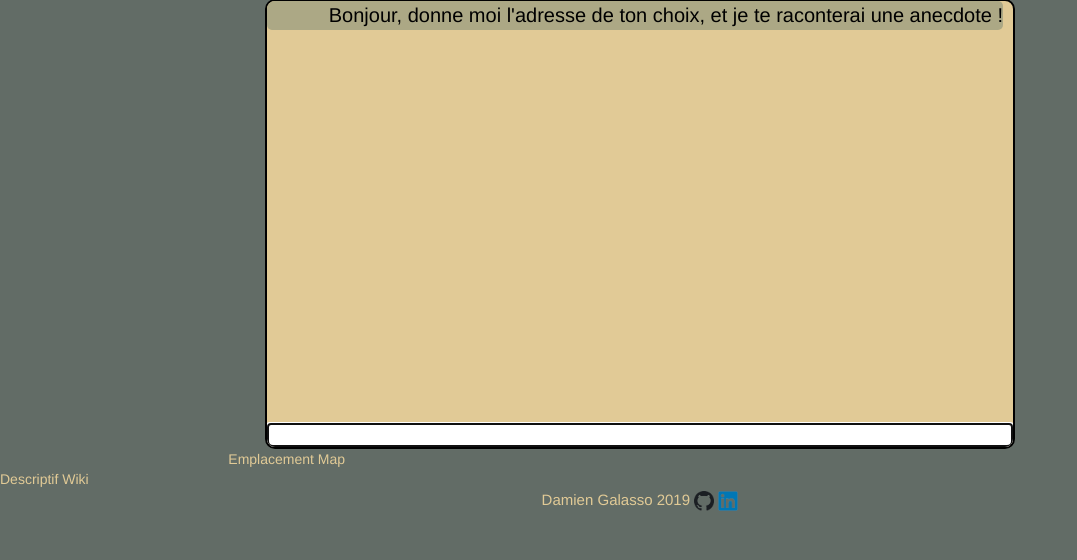
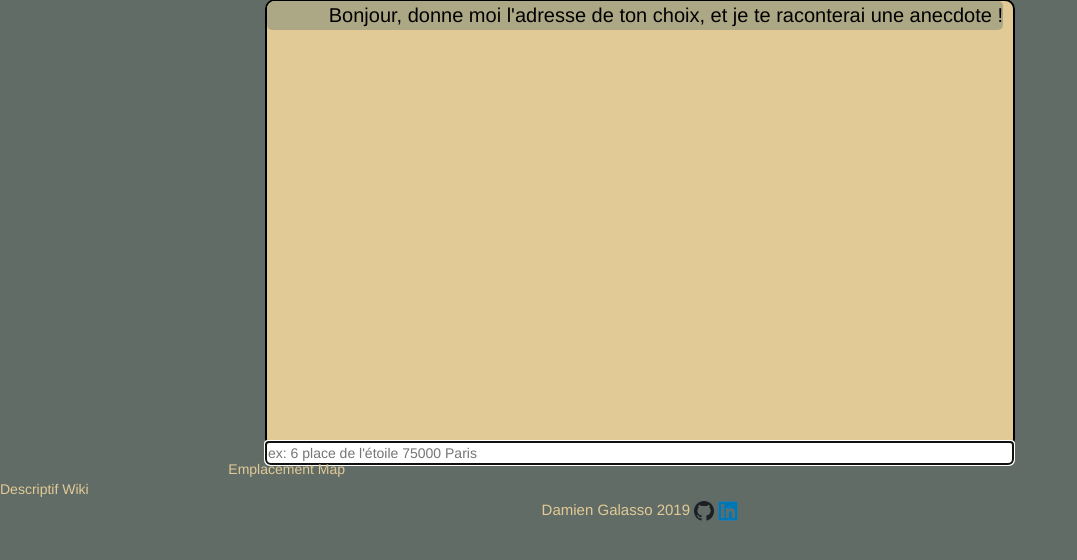
Before and after one commit to Seiph59/Projet7, a Flask app: page / in a window 1280 px wide. Shown: the part 204-764 px from the top of the page, without its empty margins (0-1077 px from the left). Run offline with Flask 2, Linux system fonts and the light colour scheme; some libraries are stand-ins or nearby versions.

Commit message:
Colors changed, chat improved

```diff
--- a/grandpy/appli/question_parser.py
+++ b/grandpy/appli/question_parser.py
@@ -13,7 +13,7 @@ class Parser():
 
     def sentence_parsed(self, sentence):
         list = sentence.split(" ")
-        if len(list) <= 1:
+        if len(list) < 1:
             raise AssertionError()
         path_parser = os.path.dirname(__file__)
         fpath = os.path.join(path_parser, '..', 'ressources', 'stop_words.json')
--- a/grandpy/static/css/style.css
+++ b/grandpy/static/css/style.css
@@ -29,6 +29,11 @@ body {
     text-align: center;
 }
 
+.map{
+    height: 50px;
+    width: 90%;
+}
+
 .grandpy_react{
     margin-right: 10px;
     text-align:right;
@@ -56,9 +61,8 @@ body {
 
 #question{
     position: absolute;
-    left: 0px;
-    bottom: 0px;
-    width: 100%;
+    width: 96%;
+    bottom:-6px;
     background-color: white;
     color:black;
     border-bottom-left-radius: 5px;
--- a/grandpy/templates/home.html
+++ b/grandpy/templates/home.html
@@ -11,13 +11,13 @@
                         <div class="grandpy_react">
                         <p >Bonjour, donne moi l'adresse de ton choix, et je te raconterai une anecdote !</p>
                         </div>
-                        <form class="form-inline" method="POST">
-                            <p id = "input_question">
-                            <input type="text"name="input_address" id="question" autofocus />
-                            </p>
-                            <!-- <input id="submit_button" type="submit" value="->" />-->
-                        </form>
                     </div>
+                    <form class="form-inline" method="POST">
+                        <p id = "input_question">
+                        <input type="text"name="input_address" id="question" autofocus placeholder="ex: 6 place de l'étoile 75000 Paris" />
+                        </p>
+                        <!-- <input id="submit_button" type="submit" value="->" />-->
+                    </form>
                 </div>
             </div>
         </div>
--- a/grandpy/views.py
+++ b/grandpy/views.py
@@ -1,10 +1,11 @@
 from flask import Flask, render_template, request
 import json
 from appli.question_parser import Parser
+from config import SECRET_KEY
 
 app = Flask(__name__)
 
-app.config['SECRET_KEY'] = '3e58fbf601a27176a461'
+app.config['SECRET_KEY'] = SECRET_KEY
 
 @app.route('/')
 @app.route('/home')
```
Also changed, not shown: grandpy/static/js/requests.js (+17 -9 lines), 1 other file.
